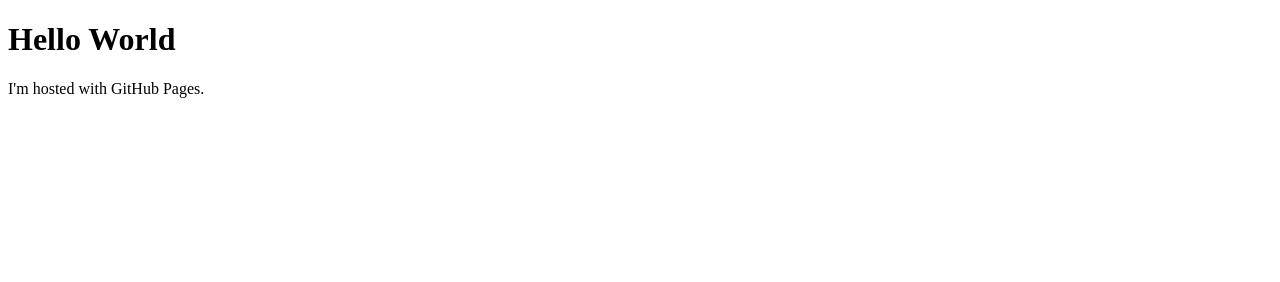
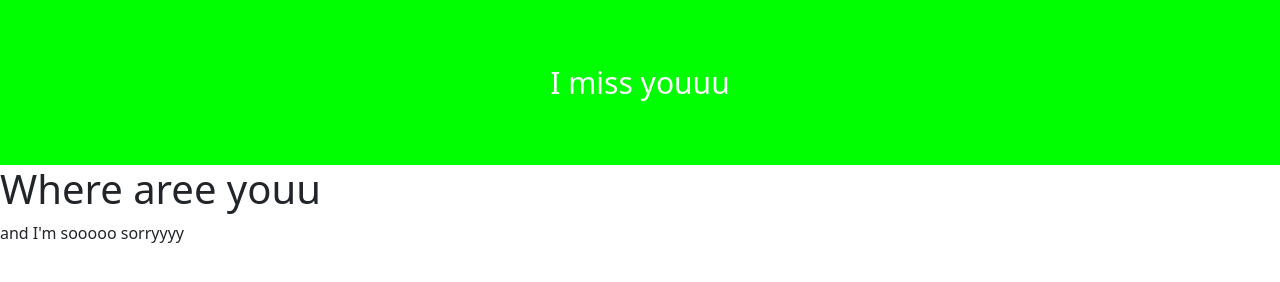
Before and after one commit to seabass-08/seabass-08.github.io, a plain HTML site: page index.html in a window 1280 px wide. Drawn offline with nearby package versions, Linux system fonts and the light colour scheme.

Commit message:
Updated index page

```diff
--- /dev/null
+++ b/index.css
@@ -0,0 +1,7 @@
+.header {
+    padding: 60px;
+    text-align: center;
+    background: #00ff00;
+    color: white;
+    font-size: 30px;
+}
--- a/index.html
+++ b/index.html
@@ -1,7 +1,18 @@
-<!DOCTYPE html>
-<html>
+<html lang="en">
+<head>
+    <meta charset="UTF-8">
+    <meta http-equiv="X-UA-Compatible" content="IE=edge">
+    <meta name="viewport" content="width=device-width, initial-scale=1.0">
+    <link href="https://cdn.jsdelivr.net/npm/bootstrap@5.1.3/dist/css/bootstrap.min.css" rel="stylesheet" integrity="sha384-1BmE4kWBq78iYhFldvKuhfTAU6auU8tT94WrHftjDbrCEXSU1oBoqyl2QvZ6jIW3" crossorigin="anonymous">
+    <link rel="stylesheet" href="index.css">
+    <script src="https://cdn.jsdelivr.net/npm/bootstrap@5.1.3/dist/js/bootstrap.bundle.min.js" integrity="sha384-ka7Sk0Gln4gmtz2MlQnikT1wXgYsOg+OMhuP+IlRH9sENBO0LRn5q+8nbTov4+1p" crossorigin="anonymous"></script>
+    <title> AlpsArenas </title>
+</head>
 <body>
-<h1>Hello World</h1>
-<p>I'm hosted with GitHub Pages.</p>
+    <div class="header">
+        I miss youuu
+    </div>
+    <h1> Where aree youu </h1>
+    <p> and I'm sooooo sorryyyy</p>
 </body>
 </html>
```
